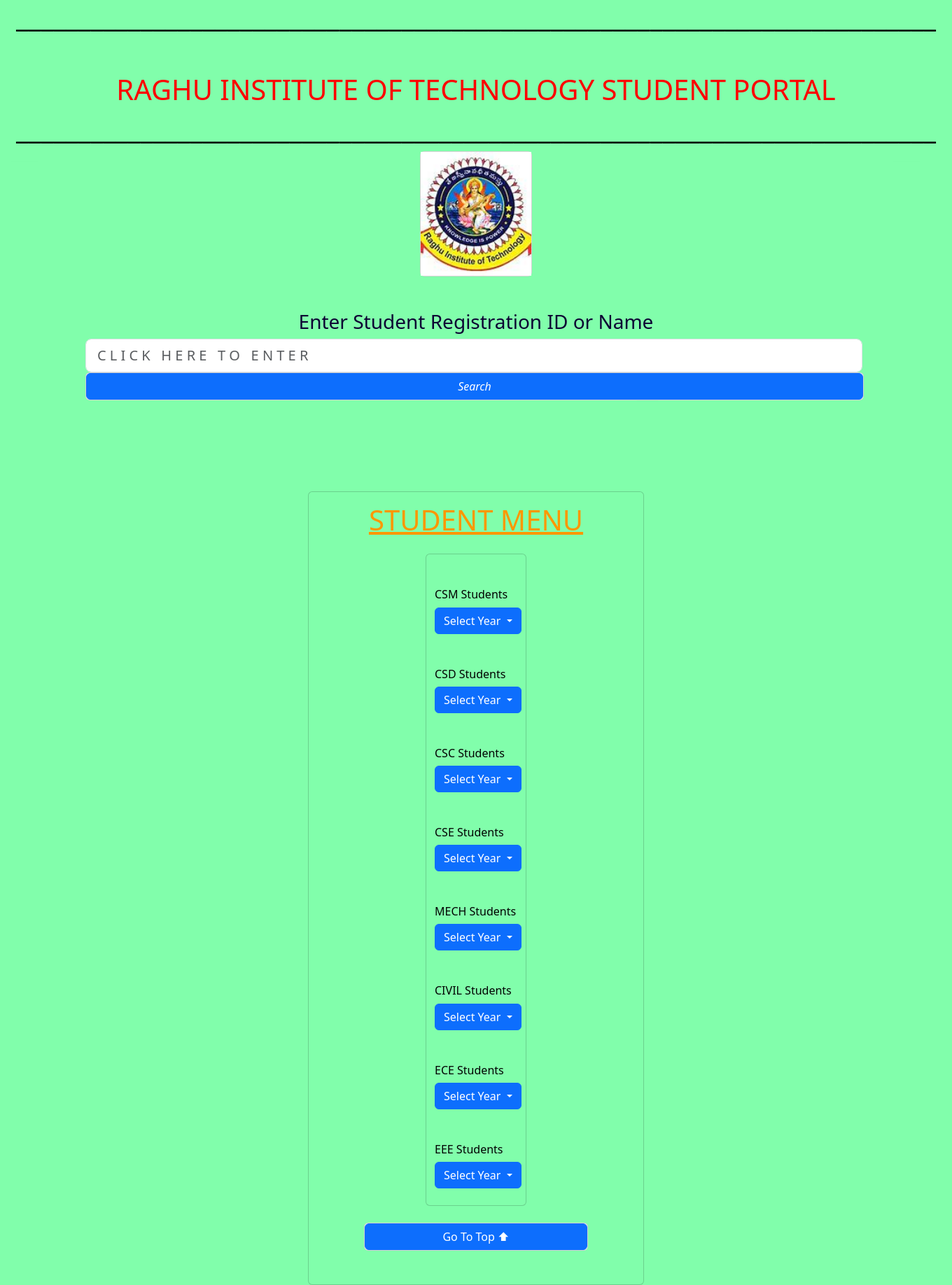
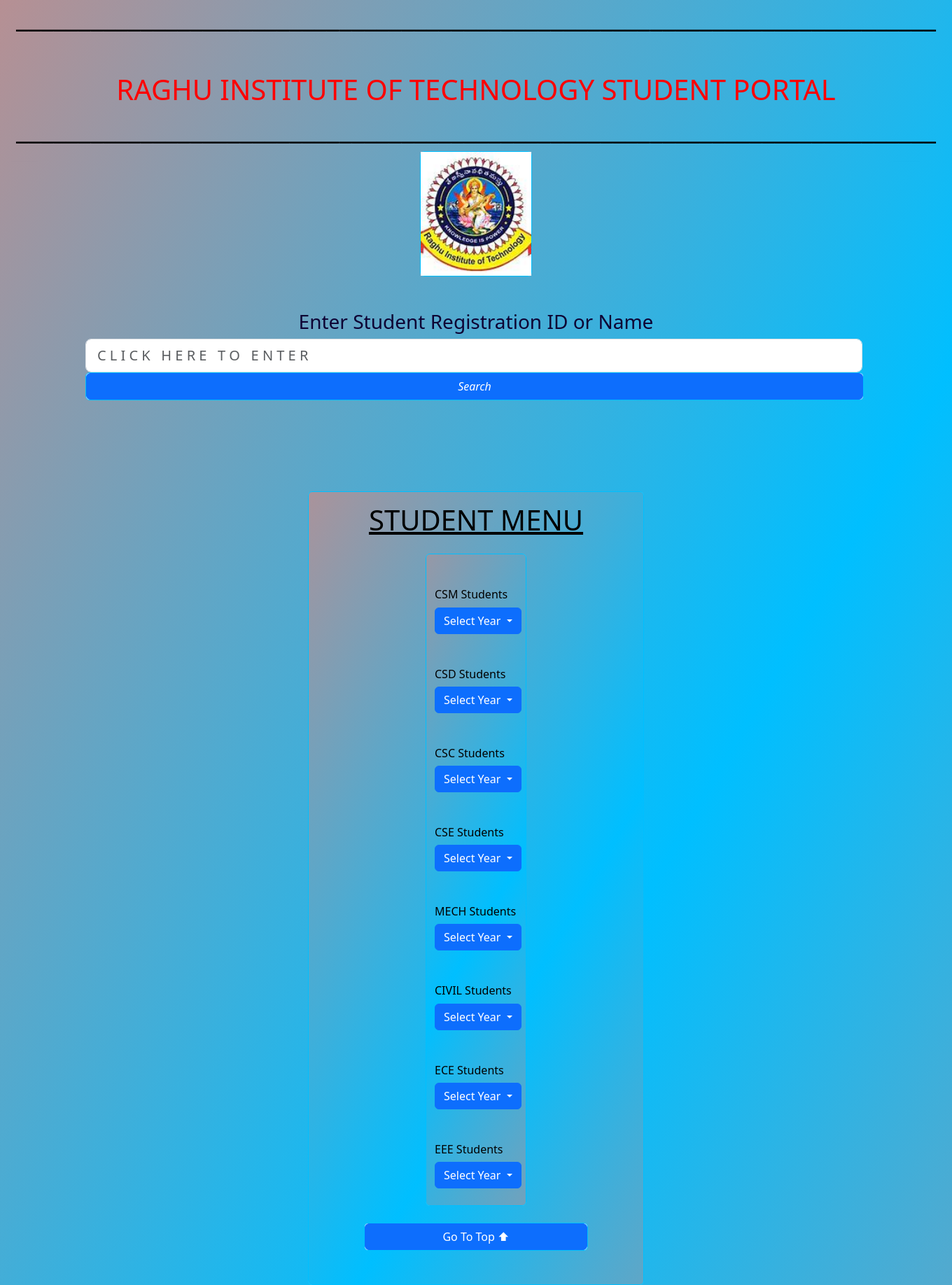
Before and after one commit to girilanka/Raghu-Student-portal, a Django app: page / in a window 1360 px wide. Shown: the whole page at 70% size. Run offline with Django 4.2, Linux system fonts and the light colour scheme.

Commit message:
Home Page Update

```diff
--- a/templates/home.html
+++ b/templates/home.html
@@ -2,6 +2,19 @@
 <!DOCTYPE html>
 <html lang="en">
 <head>
+
+  <meta charset="UTF-8" />
+  <meta charset="utf-8"><meta http-equiv="pragma" content="no-cache" />
+  <meta http-equiv="cache-control" content="max-age=604800" />
+  <meta name="viewport" content="width=device-width, initial-scale=1, shrink-to-fit=no">
+  <title>Raghu Student Portal</title>
+  <link rel="icon" type="image/x-icon" href="{% static 'images/RitLogo.jpg' %}">
+
+
+  <meta name="viewport" content="width=device-width,initial-scale=1" />
+  <meta name="description" content="" />
+  <link href="https://cdn.jsdelivr.net/npm/bootstrap@5.3.0/dist/css/bootstrap.min.css" rel="stylesheet" integrity="sha384-9ndCyUaIbzAi2FUVXJi0CjmCapSmO7SnpJef0486qhLnuZ2cdeRhO02iuK6FUUVM" crossorigin="anonymous">
+  <script src="https://cdn.jsdelivr.net/npm/bootstrap@5.3.0/dist/js/bootstrap.bundle.min.js" integrity="sha384-geWF76RCwLtnZ8qwWowPQNguL3RmwHVBC9FhGdlKrxdiJJigb/j/68SIy3Te4Bkz" crossorigin="anonymous"></script>
 
   <style>
     .blink {
@@ -26,32 +39,41 @@
         width: 5%;
     }
 
-    </style>
+    .gradient-background{
+        background: linear-gradient(300deg, #ef8172,#00bfff,#ef8172);
+        background-size: 180% 180%;
+        animation: gradient-animation 8s ease infinite;
+      }
 
-  <meta charset="UTF-8" />
-  <meta charset="utf-8"><meta http-equiv="pragma" content="no-cache" />
-  <meta http-equiv="cache-control" content="max-age=604800" />
-  <meta name="viewport" content="width=device-width, initial-scale=1, shrink-to-fit=no">
-  <title>Raghu Student Portal</title>
-  <link rel="icon" type="image/x-icon" href="{% static 'images/RitLogo.jpg' %}">
+     .card{
+        border:1px solid #00bfff;
+     }
 
 
-  <meta name="viewport" content="width=device-width,initial-scale=1" />
-  <meta name="description" content="" />
-  <link href="https://cdn.jsdelivr.net/npm/bootstrap@5.3.0/dist/css/bootstrap.min.css" rel="stylesheet" integrity="sha384-9ndCyUaIbzAi2FUVXJi0CjmCapSmO7SnpJef0486qhLnuZ2cdeRhO02iuK6FUUVM" crossorigin="anonymous">
-  <script src="https://cdn.jsdelivr.net/npm/bootstrap@5.3.0/dist/js/bootstrap.bundle.min.js" integrity="sha384-geWF76RCwLtnZ8qwWowPQNguL3RmwHVBC9FhGdlKrxdiJJigb/j/68SIy3Te4Bkz" crossorigin="anonymous"></script>
+      @keyframes gradient-animation {
+        0% {
+          background-position: 0% 50%;
+        }
+        50% {
+          background-position: 100% 50%;
+        }
+        100% {
+          background-position: 0% 50%;
+        }
+      }
 
+</style>
 
 
 </head>
 
-<body style="background-color:rgb(129,254,171);">
+<body class="gradient-background">
     <div class="siz abc">
-        <marquee direction="down" height="950px" scrollamount="60"><h1> 	⬇</h1></marquee>
+        <marquee direction="down" height="950px" scrollamount="20"><h1> 	⬇</h1></marquee>
 
         </div>
     <div class="siz def">
-        <marquee direction="down" height="950px" scrollamount="60"><h1> 	⬇</h1></marquee>
+        <marquee direction="down" height="950px" scrollamount="20"><h1> 	⬇</h1></marquee>
 
         </div>
 
@@ -97,15 +119,15 @@
 <br>
 <br>
 {% comment %} <div class="card mx-auto" style="background-color:rgb(255,190,255);" > {% endcomment %}
-<div class="card mx-auto" style="background-color:rgb(129,254,171); width: 30rem ;">
+<div class="card mx-auto gradient-background" style="background-color:rgb(255,255,255); width: 30rem ;">
 
-<p><h1 class='text-center'  style="color:rgb(255,151,0);"><u> STUDENT MENU</u>  </h1></p>
+<p><h1 class='text-center'  style="color:black"><u> STUDENT MENU</u>  </h1></p>
 
 
 
 
 
-<div class="card mx-auto " style="background-color:rgb(129,254,171); width: 9rem;">
+<div class="card mx-auto gradient-background" style="background-color:rgb(255,255,255); width: 9rem;">
 
 <div class="container pt-5">
 
```
Lines whose indentation alone changed are shown as unchanged.
